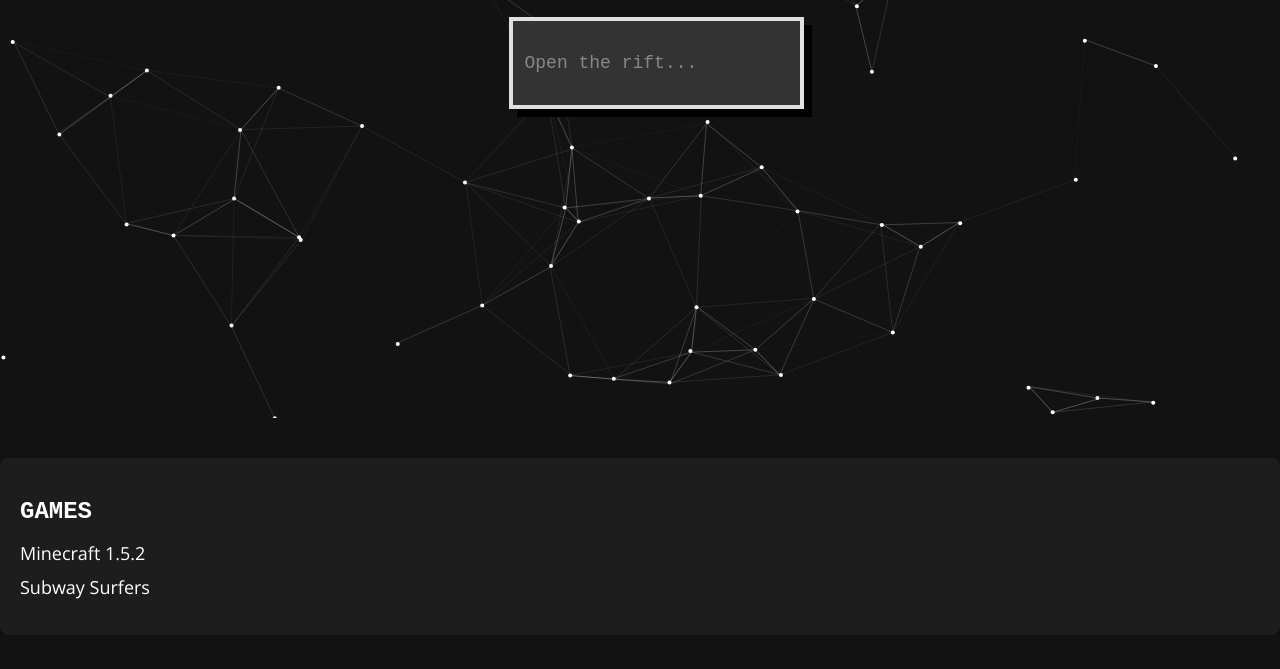
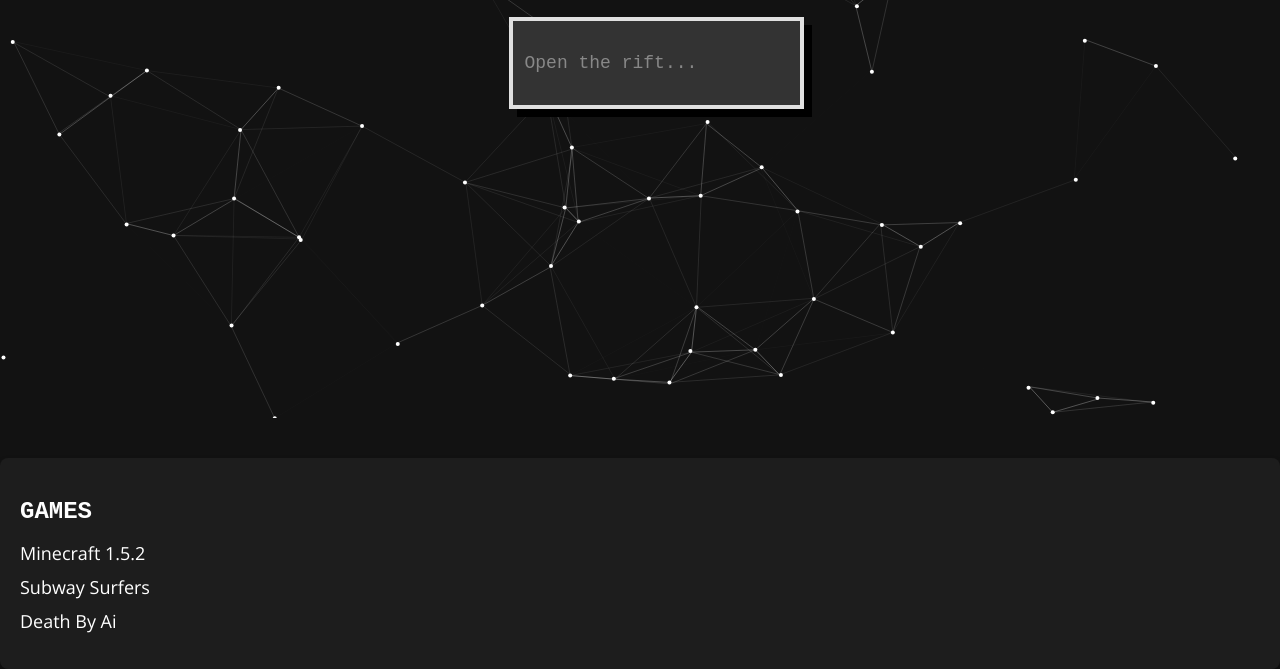
Before and after one commit to wired-potato/Rift, a plain HTML site: page active/index.html in a window 1280 px wide. Shown: the part 382-1051 px from the top of the page. Before the commit the page ends 1017 px from the top, so only its background shows below. Drawn offline with nearby package versions, Linux system fonts and the light colour scheme.

Commit message:
Update index.html

```diff
--- a/active/index.html
+++ b/active/index.html
@@ -221,6 +221,7 @@ body {
    <ul>
       <li><a href="games/ec.html">Minecraft 1.5.2</a></li>
       <li><a href="games/ss.html">Subway Surfers</a></li>
+      <li><a href="games/dbai.html">Death By Ai</a></li>
    </ul>
 </div>
 
```
